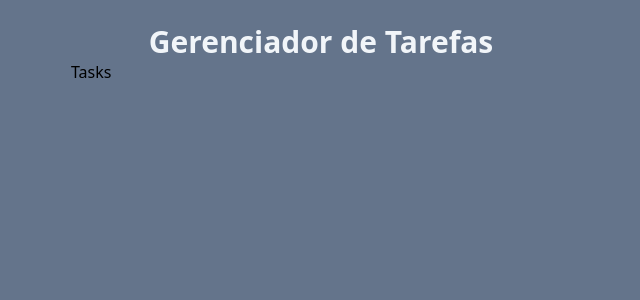
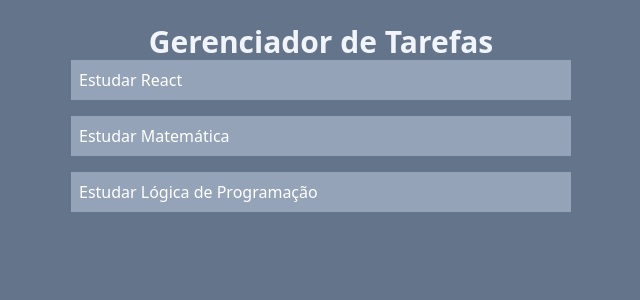
Before and after one commit to ismarsi-matheus/react.js, a React (Vite) app: page / in a window 1280 px wide. Shown: the top 300 px of the page, without its empty margins (319-959 px from the left). Built offline with nearby package versions, Linux system fonts and the light colour scheme.

Commit message:
renderizando listas

```diff
--- a/src/App.jsx
+++ b/src/App.jsx
@@ -1,23 +1,41 @@
-import AddTask from "./components/AddTasks"
-import Tasks from "./components/Tasks"
-import './index.css'
-
-
+import { useState } from "react";
+import AddTask from "./components/AddTasks";
+import Tasks from "./components/Tasks";
+import "./index.css";
 
 function App() {
+  const [tasks, setTasks] = useState([
+    {
+      id: 1,
+      title: "Estudar React",
+      description: "Estudar o framework React.js",
+      isCompleted: false,
+    },
+    {
+      id: 2,
+      title: "Estudar Matemática",
+      description: "Estudar matemática básica",
+      isCompleted: false,
+    },
+    {
+      id: 3,
+      title: "Estudar Lógica de Programação",
+      description: "Estudar lógica de programação",
+      isCompleted: false,
+    },
+  ]);
 
   return (
     <div className="w-screen h-screen bg-slate-500 flex justify-center p-6">
       <div className="w-[500px]">
-        <h1 className="text-3xl text-slate-100 font-bold text-center"> Gerenciador de Tarefas</h1>
+        <h1 className="text-3xl text-slate-100 font-bold text-center">
+          Gerenciador de Tarefas
+        </h1>
         <AddTask />
-        <Tasks />
+        <Tasks tasks={tasks} />
       </div>
     </div>
-  )
+  );
 }
 
-
-
-
-export default App
+export default App;
--- a/src/components/Tasks.jsx
+++ b/src/components/Tasks.jsx
@@ -1,10 +1,13 @@
-function Tasks() {
+function Tasks(props) {
+    console.log(props);
     return (
-        <div>
-            <h1>
-                Tasks
-            </h1>
-        </div>
-    )
+        <ul className="space-y-4">
+            {props.tasks.map((task) => (
+                <li key={task.id} className="bg-slate-400 text-white p-2 rounded-mdmb">
+                    {task.title}
+                </li>
+            ))}
+        </ul>
+    );
 }
-export default Tasks
+export default Tasks;
```
